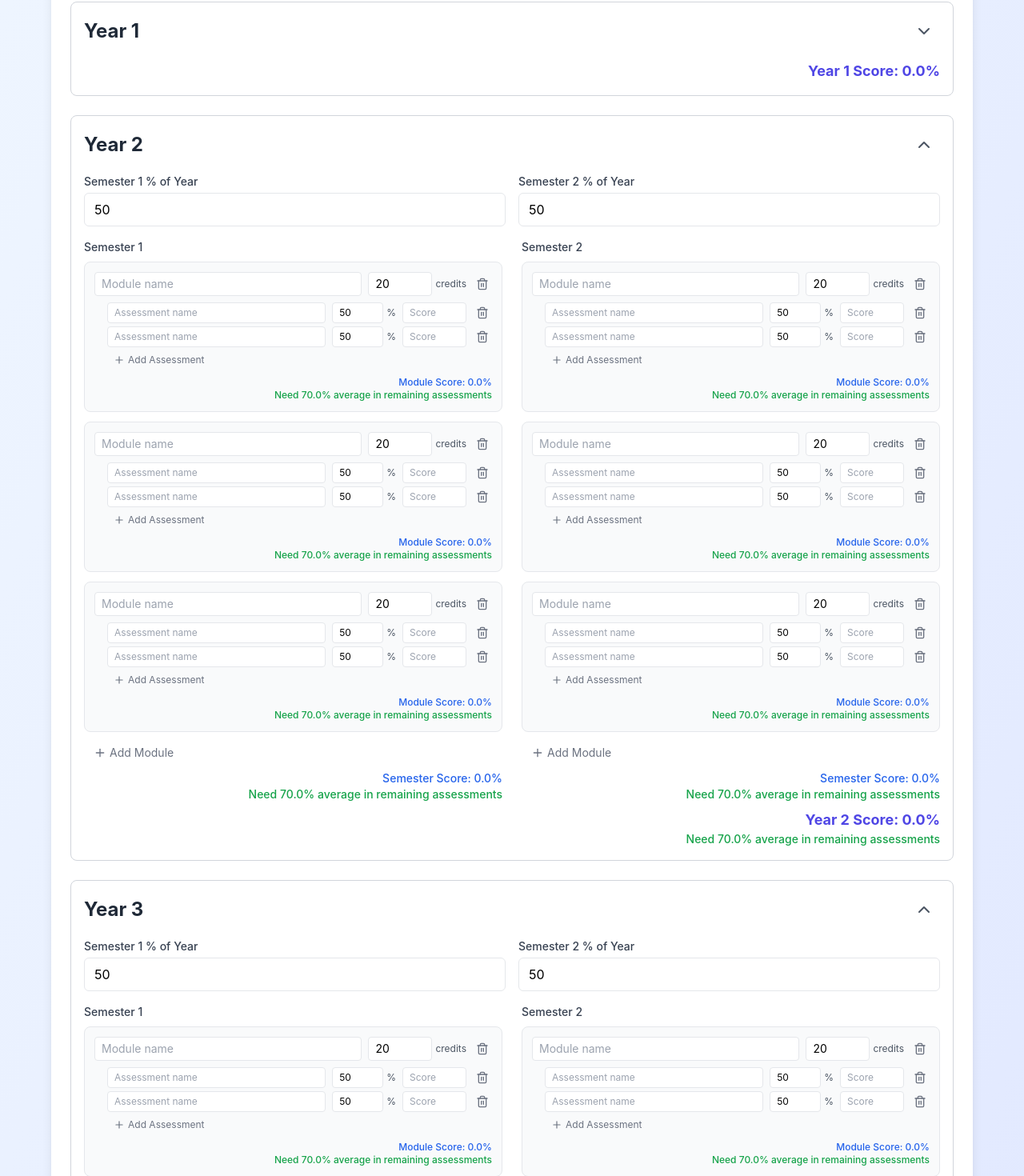
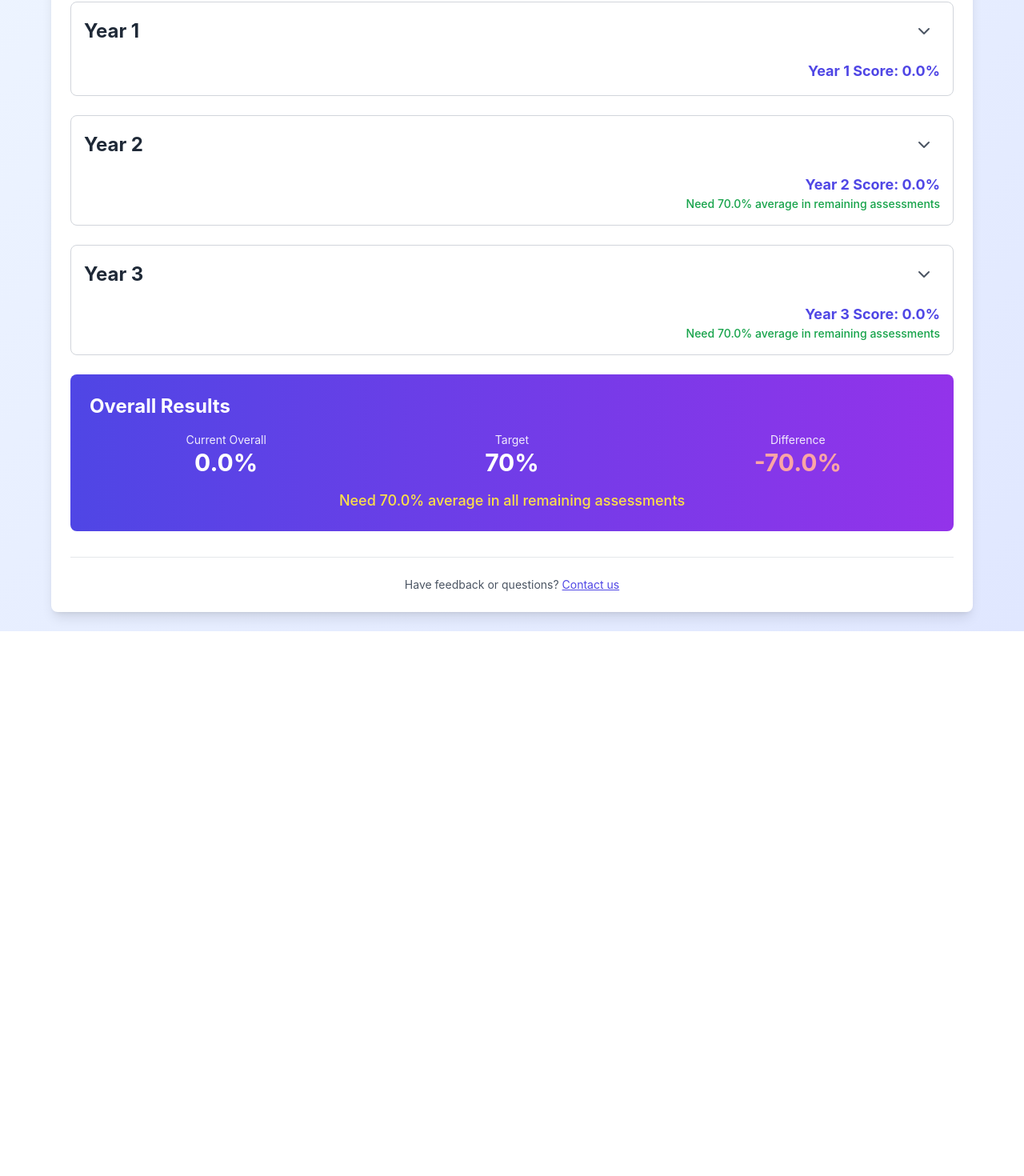
Before and after one commit to Peanut199973/gradegoal, a React (Create React App) app: page / in a window 1280 px wide. Shown: the part 362-1832 px from the top of the page at 80% size. After the commit the page ends 1151 px from the top, so only its background shows below. Built offline with nearby package versions, Linux system fonts and the light colour scheme; the HTML template or start-up script is replaced by a standard one.

Commit message:
Update contact email and UI improvements

```diff
--- a/src/App.js
+++ b/src/App.js
@@ -29,10 +29,32 @@ export default function GradeGoal() {
   const [year3sem1, setYear3Sem1] = useState([emptyModule(), emptyModule(), emptyModule()]);
   const [year3sem2, setYear3Sem2] = useState([emptyModule(), emptyModule(), emptyModule()]);
 
-  // State for collapsible sections
-  const [year1Collapsed, setYear1Collapsed] = useState(true);
-  const [year2Collapsed, setYear2Collapsed] = useState(false);
-  const [year3Collapsed, setYear3Collapsed] = useState(false);
+  // State for collapsible sections - load from localStorage, default all closed
+  const [year1Collapsed, setYear1Collapsed] = useState(() => {
+    const saved = localStorage.getItem('year1Collapsed');
+    return saved !== null ? JSON.parse(saved) : true;
+  });
+  const [year2Collapsed, setYear2Collapsed] = useState(() => {
+    const saved = localStorage.getItem('year2Collapsed');
+    return saved !== null ? JSON.parse(saved) : true;
+  });
+  const [year3Collapsed, setYear3Collapsed] = useState(() => {
+    const saved = localStorage.getItem('year3Collapsed');
+    return saved !== null ? JSON.parse(saved) : true;
+  });
+
+  // Save collapsed states to localStorage whenever they change
+  useEffect(() => {
+    localStorage.setItem('year1Collapsed', JSON.stringify(year1Collapsed));
+  }, [year1Collapsed]);
+
+  useEffect(() => {
+    localStorage.setItem('year2Collapsed', JSON.stringify(year2Collapsed));
+  }, [year2Collapsed]);
+
+  useEffect(() => {
+    localStorage.setItem('year3Collapsed', JSON.stringify(year3Collapsed));
+  }, [year3Collapsed]);
 
   const clearForm = () => {
     if (window.confirm('Are you sure you want to clear all data? This cannot be undone.')) {
@@ -52,6 +74,9 @@ export default function GradeGoal() {
       setYear2Sem2([emptyModule(), emptyModule(), emptyModule()]);
       setYear3Sem1([emptyModule(), emptyModule(), emptyModule()]);
       setYear3Sem2([emptyModule(), emptyModule(), emptyModule()]);
+      setYear1Collapsed(true);
+      setYear2Collapsed(true);
+      setYear3Collapsed(true);
       localStorage.removeItem('gradeGoalData');
     }
   };
@@ -568,7 +593,7 @@ export default function GradeGoal() {
     );
   };
 
-  const renderSemester = (modules, setter, semesterName, semWeight, yearWeight) => {
+  const renderSemester = (modules, setter, semesterName, semWeight, yearWeight, semWeightSetter) => {
     const semScore = calculateSemesterScore(modules);
     const moduleCreditsTotal = getModuleCreditsTotal(modules);
 
@@ -582,7 +607,21 @@ export default function GradeGoal() {
 
     return (
       <div>
-        <h4 className="font-medium text-sm text-gray-700 mb-2">{semesterName}</h4>
+        <div className="flex items-center justify-between mb-2">
+          <h4 className="font-medium text-sm text-gray-700">{semesterName}</h4>
+          <div className="flex items-center gap-2">
+            <input
+              type="number"
+              value={semWeight}
+              onChange={(e) => semWeightSetter(e.target.value)}
+              onKeyDown={handleKeyDown}
+              className="w-16 px-2 py-1 border rounded-md text-sm text-center"
+              min="0"
+              max="100"
+            />
+            <span className="text-sm text-gray-600">% of year</span>
+          </div>
+        </div>
         {modules.map((module, idx) => renderModule(module, idx, modules, setter, semesterName, semWeight, yearWeight))}
         <button
           onClick={() => addModule(setter, modules)}
@@ -735,32 +774,6 @@ export default function GradeGoal() {
 
           {!year1Collapsed && (
             <>
-              <div className="grid grid-cols-1 md:grid-cols-2 gap-4 mb-4">
-                <div>
-                  <label className="block text-sm font-medium text-gray-700 mb-1">Semester 1 % of Year</label>
-                  <input
-                    type="number"
-                    value={year1sem1Weight}
-                    onChange={(e) => setYear1Sem1Weight(e.target.value)}
-                    onKeyDown={handleKeyDown}
-                    className="w-full px-3 py-2 border rounded-md"
-                    min="0"
-                    max="100"
-                  />
-                </div>
-                <div>
-                  <label className="block text-sm font-medium text-gray-700 mb-1">Semester 2 % of Year</label>
-                  <input
-                    type="number"
-                    value={year1sem2Weight}
-                    onChange={(e) => setYear1Sem2Weight(e.target.value)}
-                    onKeyDown={handleKeyDown}
-                    className="w-full px-3 py-2 border rounded-md"
-                    min="0"
-                    max="100"
-                  />
-                </div>
-              </div>
               {Math.abs(getSemesterWeightTotal(year1sem1Weight, year1sem2Weight) - 100) >= 0.5 && (
                 <div className="mb-3 text-sm font-medium text-red-600">
                   ⚠ Semester weights total: {getSemesterWeightTotal(year1sem1Weight, year1sem2Weight)}% (should be 100%)
@@ -768,8 +781,8 @@ export default function GradeGoal() {
               )}
 
               <div className="grid grid-cols-1 md:grid-cols-2 gap-6">
-                <div>{renderSemester(year1sem1, setYear1Sem1, 'Semester 1', year1sem1Weight, year1Weight)}</div>
-                <div>{renderSemester(year1sem2, setYear1Sem2, 'Semester 2', year1sem2Weight, year1Weight)}</div>
+                <div>{renderSemester(year1sem1, setYear1Sem1, 'Semester 1', year1sem1Weight, year1Weight, setYear1Sem1Weight)}</div>
+                <div>{renderSemester(year1sem2, setYear1Sem2, 'Semester 2', year1sem2Weight, year1Weight, setYear1Sem2Weight)}</div>
               </div>
 
               {(() => {
@@ -802,32 +815,6 @@ export default function GradeGoal() {
 
           {!year2Collapsed && (
             <>
-              <div className="grid grid-cols-1 md:grid-cols-2 gap-4 mb-4">
-                <div>
-                  <label className="block text-sm font-medium text-gray-700 mb-1">Semester 1 % of Year</label>
-                  <input
-                    type="number"
-                    value={year2sem1Weight}
-                    onChange={(e) => setYear2Sem1Weight(e.target.value)}
-                    onKeyDown={handleKeyDown}
-                    className="w-full px-3 py-2 border rounded-md"
-                    min="0"
-                    max="100"
-                  />
-                </div>
-                <div>
-                  <label className="block text-sm font-medium text-gray-700 mb-1">Semester 2 % of Year</label>
-                  <input
-                    type="number"
-                    value={year2sem2Weight}
-                    onChange={(e) => setYear2Sem2Weight(e.target.value)}
-                    onKeyDown={handleKeyDown}
-                    className="w-full px-3 py-2 border rounded-md"
-                    min="0"
-                    max="100"
-                  />
-                </div>
-              </div>
               {Math.abs(getSemesterWeightTotal(year2sem1Weight, year2sem2Weight) - 100) >= 0.5 && (
                 <div className="mb-3 text-sm font-medium text-red-600">
                   ⚠ Semester weights total: {getSemesterWeightTotal(year2sem1Weight, year2sem2Weight)}% (should be 100%)
@@ -835,8 +822,8 @@ export default function GradeGoal() {
               )}
 
               <div className="grid grid-cols-1 md:grid-cols-2 gap-6">
-                <div>{renderSemester(year2sem1, setYear2Sem1, 'Semester 1', year2sem1Weight, year2Weight)}</div>
-                <div>{renderSemester(year2sem2, setYear2Sem2, 'Semester 2', year2sem2Weight, year2Weight)}</div>
+                <div>{renderSemester(year2sem1, setYear2Sem1, 'Semester 1', year2sem1Weight, year2Weight, setYear2Sem1Weight)}</div>
+                <div>{renderSemester(year2sem2, setYear2Sem2, 'Semester 2', year2sem2Weight, year2Weight, setYear2Sem2Weight)}</div>
               </div>
 
               {(() => {
@@ -890,32 +877,6 @@ export default function GradeGoal() {
 
           {!year3Collapsed && (
             <>
-              <div className="grid grid-cols-1 md:grid-cols-2 gap-4 mb-4">
-                <div>
-                  <label className="block text-sm font-medium text-gray-700 mb-1">Semester 1 % of Year</label>
-                  <input
-                    type="number"
-                    value={year3sem1Weight}
-                    onChange={(e) => setYear3Sem1Weight(e.target.value)}
-                    onKeyDown={handleKeyDown}
-                    className="w-full px-3 py-2 border rounded-md"
-                    min="0"
-                    max="100"
-                  />
-                </div>
-                <div>
-                  <label className="block text-sm font-medium text-gray-700 mb-1">Semester 2 % of Year</label>
-                  <input
-                    type="number"
-                    value={year3sem2Weight}
-                    onChange={(e) => setYear3Sem2Weight(e.target.value)}
-                    onKeyDown={handleKeyDown}
-                    className="w-full px-3 py-2 border rounded-md"
-                    min="0"
-                    max="100"
-                  />
-                </div>
-              </div>
               {Math.abs(getSemesterWeightTotal(year3sem1Weight, year3sem2Weight) - 100) >= 0.5 && (
                 <div className="mb-3 text-sm font-medium text-red-600">
                   ⚠ Semester weights total: {getSemesterWeightTotal(year3sem1Weight, year3sem2Weight)}% (should be 100%)
@@ -923,8 +884,8 @@ export default function GradeGoal() {
               )}
 
               <div className="grid grid-cols-1 md:grid-cols-2 gap-6">
-                <div>{renderSemester(year3sem1, setYear3Sem1, 'Semester 1', year3sem1Weight, year3Weight)}</div>
-                <div>{renderSemester(year3sem2, setYear3Sem2, 'Semester 2', year3sem2Weight, year3Weight)}</div>
+                <div>{renderSemester(year3sem1, setYear3Sem1, 'Semester 1', year3sem1Weight, year3Weight, setYear3Sem1Weight)}</div>
+                <div>{renderSemester(year3sem2, setYear3Sem2, 'Semester 2', year3sem2Weight, year3Weight, setYear3Sem2Weight)}</div>
               </div>
 
               {(() => {
@@ -1031,7 +992,7 @@ export default function GradeGoal() {
         {/* Footer */}
         <div className="mt-8 pt-6 border-t border-gray-200 text-center text-sm text-gray-600">
           <p>
-            Have feedback or questions? <a href="mailto:feedback.gradegoal@gmail.com" className="text-indigo-600 hover:text-indigo-800 underline">Contact us</a>
+            Have feedback or questions? <a href="mailto:Peanut_1999@sky.com" className="text-indigo-600 hover:text-indigo-800 underline">Contact us</a>
           </p>
         </div>
       </div>
```
